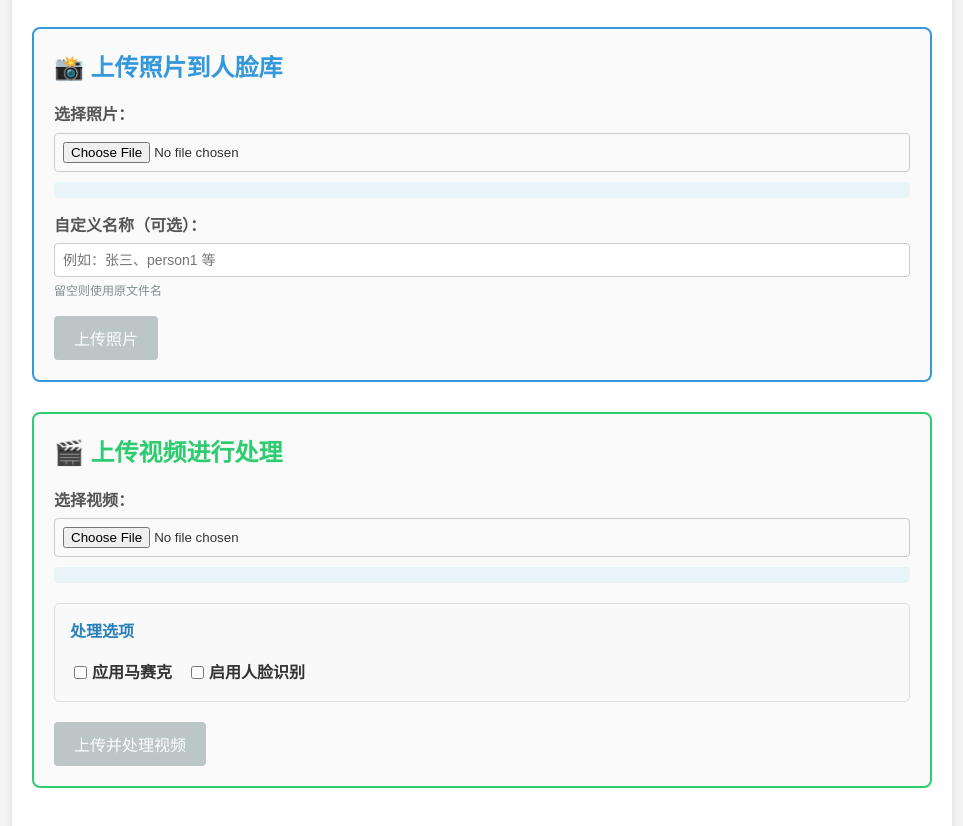
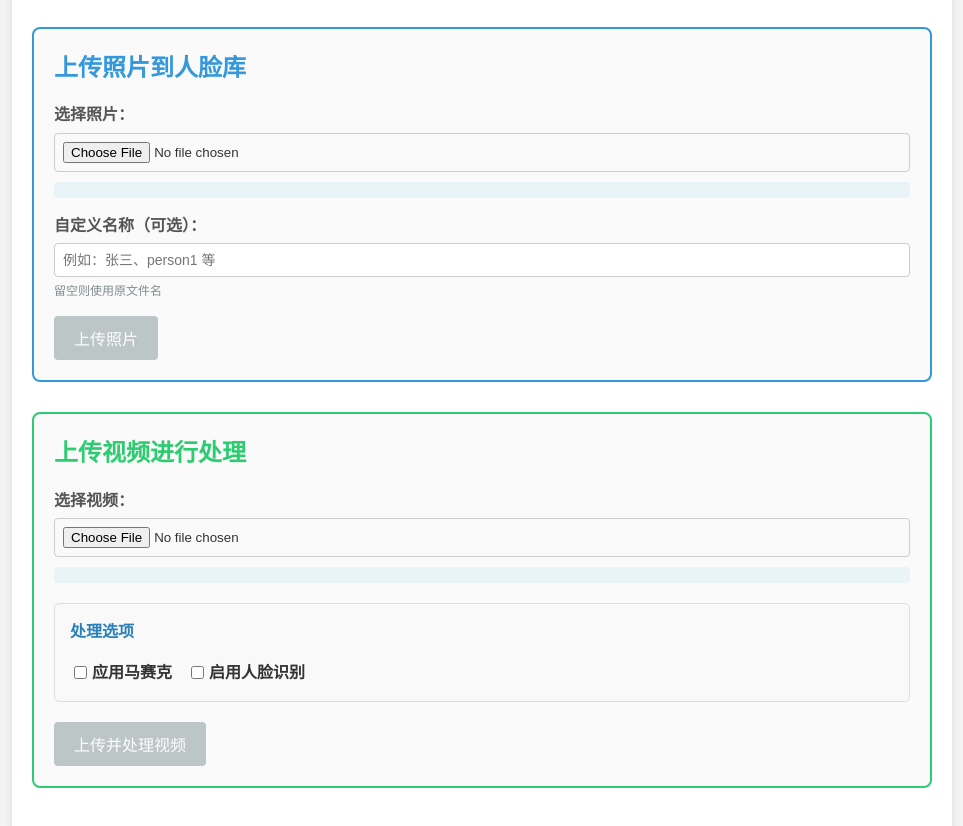
Before and after one commit to yushui6666/yolo-automic-mosaic, a plain HTML site: page src/templates/index.html in a window 1280 px wide. Shown: the part 116-942 px from the top of the page, without its empty margins (158-1121 px from the left). Drawn offline with Linux system fonts and the light colour scheme.

Commit message:
一些小问题

```diff
--- a/src/templates/index.html
+++ b/src/templates/index.html
@@ -188,7 +188,7 @@
 
         <!-- 照片上传区域 -->
         <div class="upload-section photo-section">
-            <h2>📸 上传照片到人脸库</h2>
+            <h2>上传照片到人脸库</h2>
             <div class="form-group">
                 <label for="photoUpload">选择照片：</label>
                 <input type="file" id="photoUpload" class="file-input" accept="image/*" onchange="handlePhotoSelect()">
@@ -209,7 +209,7 @@
 
         <!-- 视频上传区域 -->
         <div class="upload-section video-section">
-            <h2>🎬 上传视频进行处理</h2>
+            <h2>上传视频进行处理</h2>
             <div class="form-group">
                 <label for="videoUpload">选择视频：</label>
                 <input type="file" id="videoUpload" class="file-input" accept="video/*" onchange="handleVideoSelect()">
```
Also changed, not shown: index.html (renamed from src/index.html).
